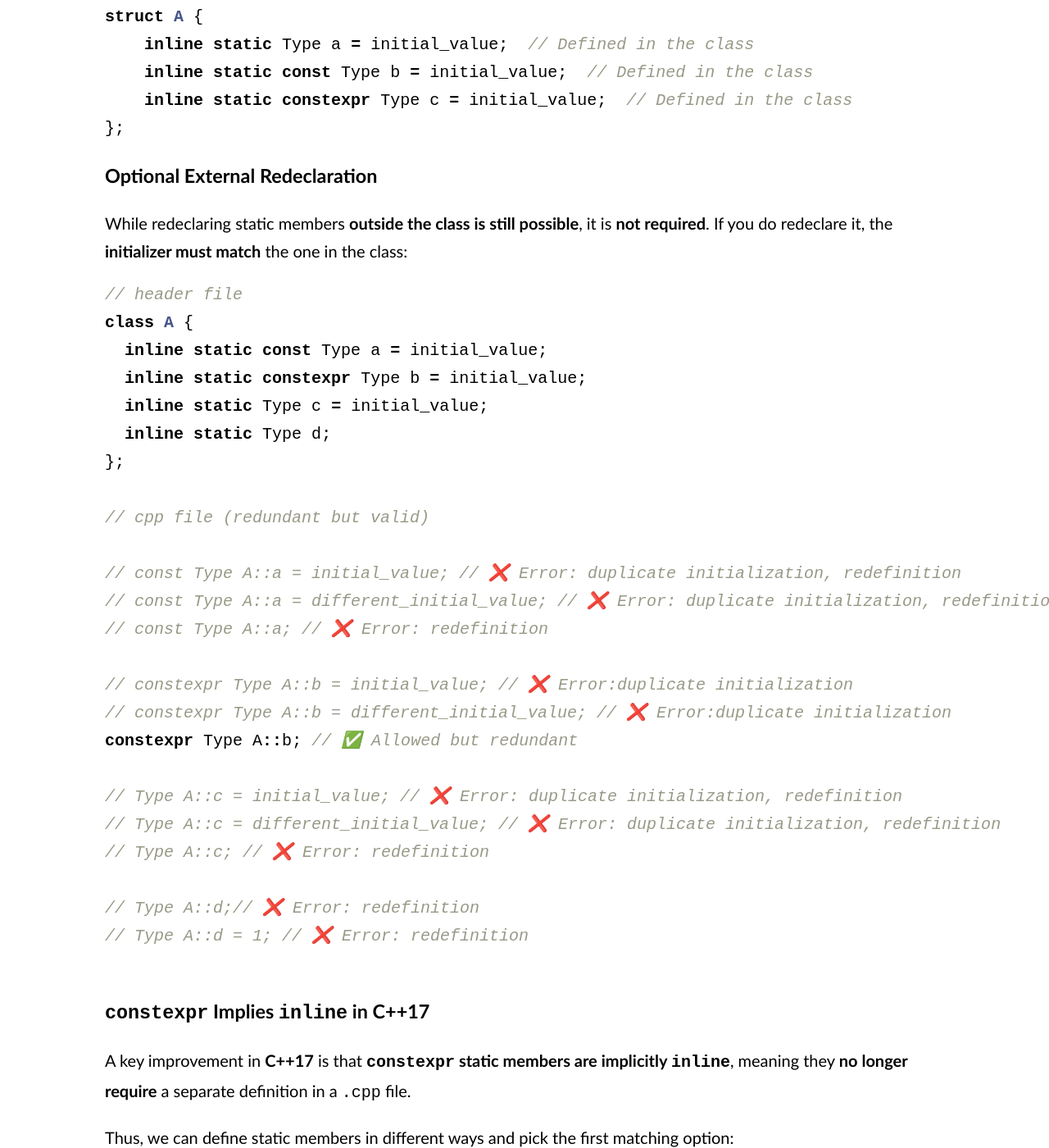
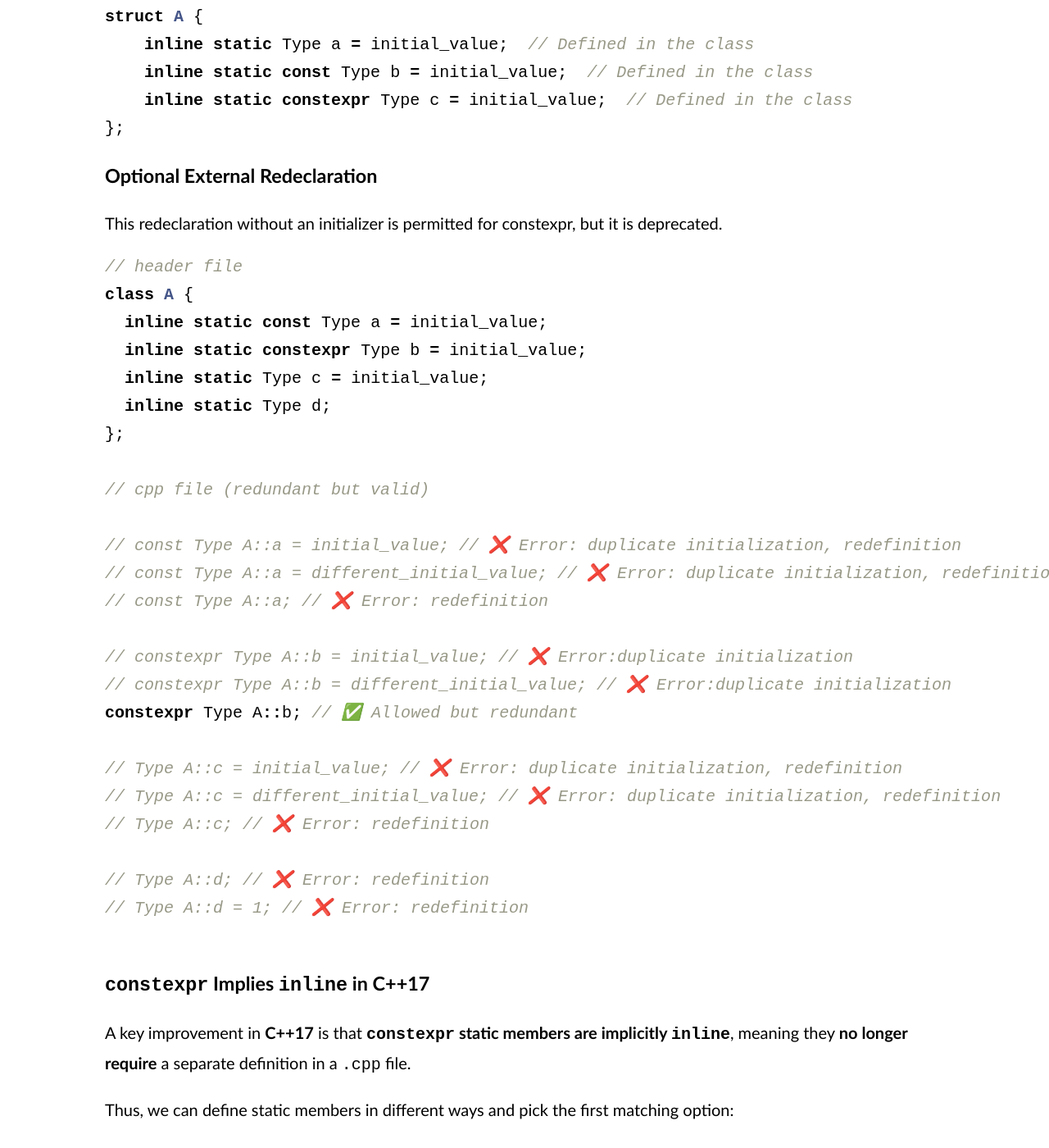
Before and after one commit to baihacker/main, a Jekyll site: the page built from docs/_posts/2025-02-09-A_survey_on_c++_class_static_data_members.md, in a window 1280 px wide and 1400 px high, scrolled down 2468 px. Shown: the whole window at 82% size. Built offline with Jekyll 4.4.1, drawn with Linux system fonts in a browser that asks for light colours; comment, search, counter and statistics services are not loaded.

Commit message:
Refine docs.

````diff
--- a/docs/_posts/2025-02-09-A_survey_on_c++_class_static_data_members.md
+++ b/docs/_posts/2025-02-09-A_survey_on_c++_class_static_data_members.md
@@ -107,7 +107,7 @@ struct A {
 
 ### **Optional External Redeclaration**
 
-While redeclaring static members **outside the class is still possible**, it is **not required**. If you do redeclare it, the **initializer must match** the one in the class:
+This redeclaration without an initializer is permitted for constexpr, but it is deprecated.
 
 ```cpp
 // header file
@@ -132,7 +132,7 @@ constexpr Type A::b; // ✅ Allowed but redundant
 // Type A::c = different_initial_value; // ❌ Error: duplicate initialization, redefinition
 // Type A::c; // ❌ Error: redefinition
 
-// Type A::d;// ❌ Error: redefinition
+// Type A::d; // ❌ Error: redefinition
 // Type A::d = 1; // ❌ Error: redefinition
 
 ```
````
